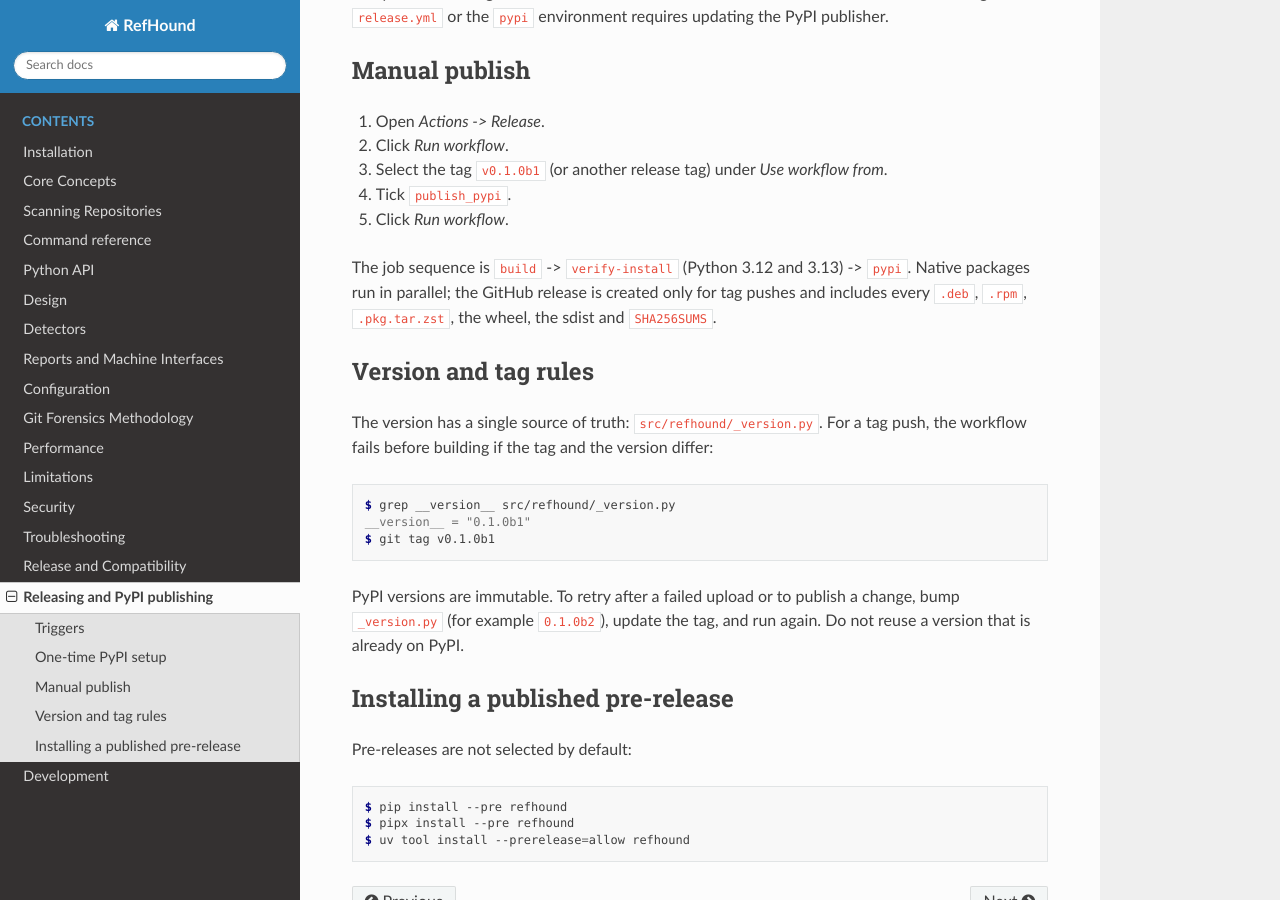
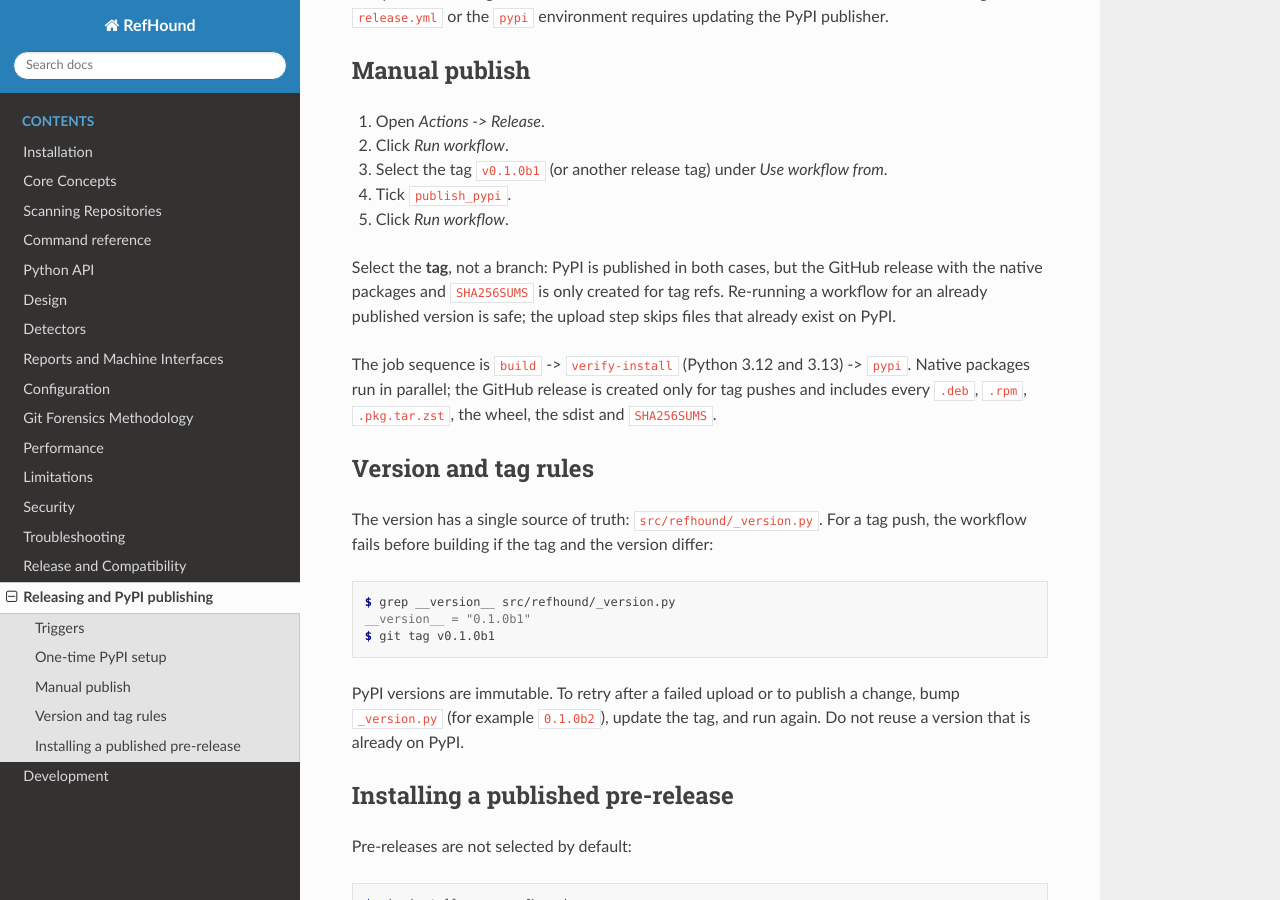
Before and after one commit to MichaelWeissDEV/RefHound, a Sphinx documentation site: the page built from docs/releasing.rst, in a window 1280 px wide and 900 px high, scrolled down 1058 px. Built offline with Sphinx 7.4.7 and the Read the Docs theme 3.1.0, drawn with Linux system fonts in a browser that asks for light colours.

Commit message:
ci: surface test failures as annotations and skip existing PyPI files
Job logs are only readable by repository admins, so a failing Windows test
was invisible. The test step now emits its failure output as a workflow
annotation on failure.

PyPI uploads use skip-existing so re-running a release for an already
published version does not fail on immutable files.

```diff
--- a/docs/releasing.rst
+++ b/docs/releasing.rst
@@ -66,6 +66,11 @@ Manual publish
 4. Tick ``publish_pypi``.
 5. Click *Run workflow*.
 
+Select the **tag**, not a branch: PyPI is published in both cases, but the
+GitHub release with the native packages and ``SHA256SUMS`` is only created
+for tag refs. Re-running a workflow for an already published version is
+safe; the upload step skips files that already exist on PyPI.
+
 The job sequence is ``build`` -> ``verify-install`` (Python 3.12 and 3.13) ->
 ``pypi``. Native packages run in parallel; the GitHub release is created only
 for tag pushes and includes every ``.deb``, ``.rpm``, ``.pkg.tar.zst``, the
```
Also changed, not shown: 2 other files.
